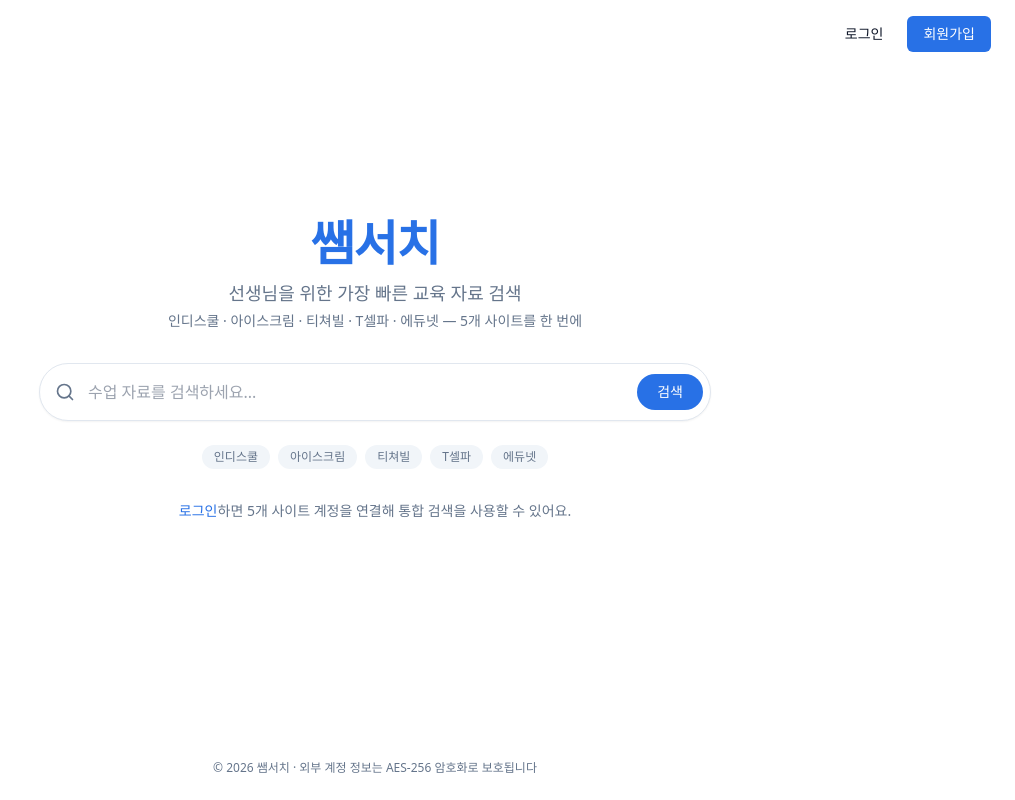
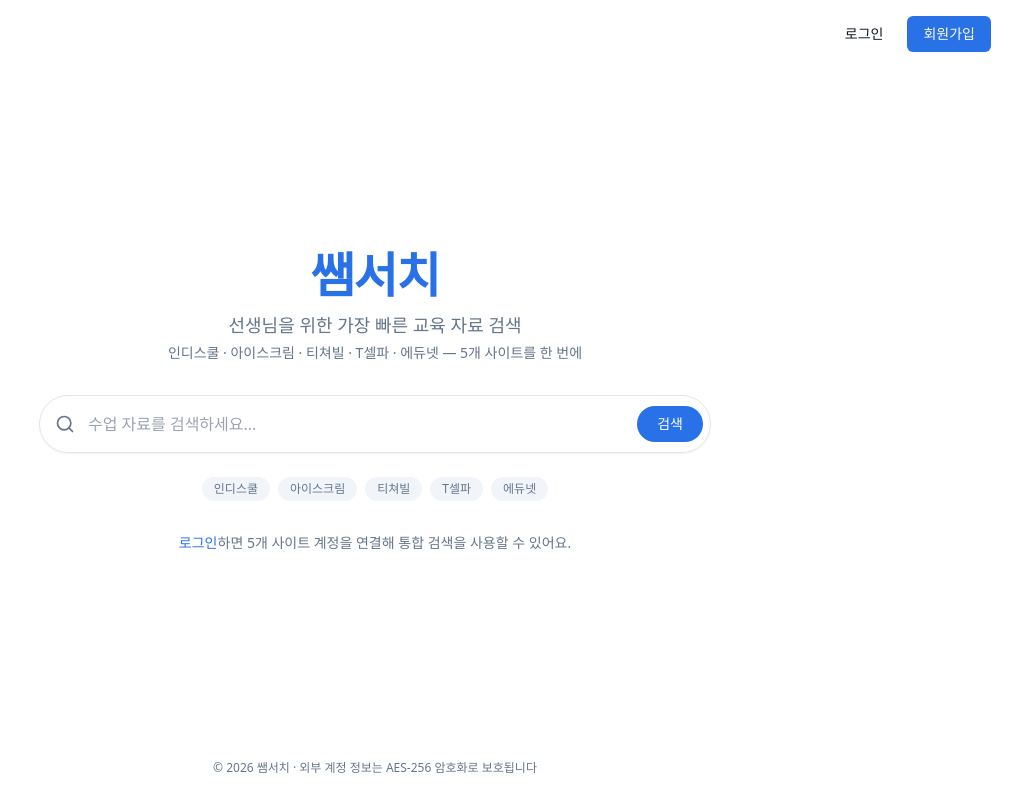
Before and after one commit to funjeju/ssamsearch, a Next.js app in the folder apps/web/: page / in a window 1280 px wide. Shown: the whole page, without its empty margins (265-1280 px from the left). Built offline with nearby package versions, Linux system fonts and the light colour scheme; no server answers; a web font is replaced by a local one.

Commit message:
fix: remove negative margin that was blocking header button clicks

```diff
--- a/apps/web/app/page.tsx
+++ b/apps/web/app/page.tsx
@@ -72,7 +72,7 @@
         )}
       </header>
 
-      <main className="flex-1 flex flex-col items-center justify-center px-4 -mt-16">
+      <main className="flex-1 flex flex-col items-center justify-center px-4">
 
         <div className="text-center mb-8">
           <h1 className="text-5xl font-bold text-primary tracking-tight mb-3">쌤서치</h1>
```
